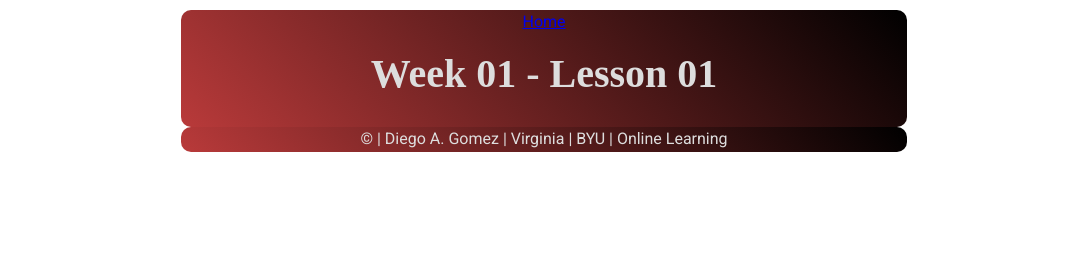
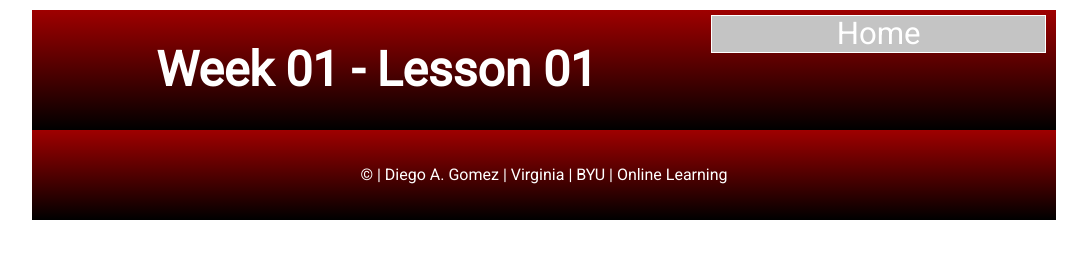
Before and after one commit to GomZ-D/GomZ-D.github.io, a plain HTML site: page WDD_330-Notes/lessons/w01L01.html in a window 1280 px wide. Shown: the whole page, without its empty margins (96-1183 px from the left). Drawn offline with Linux system fonts and the light colour scheme; a web font is replaced by a local one.

Commit message:
Links correction

```diff
--- a/WDD_330-Notes/lessons/w01L01.html
+++ b/WDD_330-Notes/lessons/w01L01.html
@@ -5,16 +5,16 @@
     <meta http-equiv="X-UA-Compatible" content="IE=edge">
     <meta name="viewport" content="width=device-width, initial-scale=1.0">
     <title>Notes WDD 330</title>
-    <link href="/style/normalize.css" rel="stylesheet">
-    <link href="/style/small.css" rel="stylesheet">
-    <link href="/style/medium.css" rel="stylesheet">
+    <link href="/WDD_330-Notes/style/normalize.css" rel="stylesheet">
+    <link href="/WDD_330-Notes/style/small.css" rel="stylesheet">
+    <link href="/WDD_330-Notes/style/medium.css" rel="stylesheet">
     <link href="https://fonts.googleapis.com/css2?family=Headland+One&family=Roboto:wght@400&display=swap" rel="stylesheet">
 </head>
 <body>
     <div class="main-content">
         <header class="myHeader lesson">
             <div class="box">
-                 <a class="linkHome" href="/index.html" target="_self">Home</a>
+                 <a class="linkHome" href="/WDD_330-Notes/index.html" target="_self">Home</a>
             </div>
             <div class="mytitle">
                 <h1>Week 01 - Lesson 01</h1>
```
Also changed, not shown: WDD_330-Notes/index.html (+7 -7 lines), WDD_330-Notes/lessons/w01L02.html (+4 -4 lines), WDD_330-Notes/lessons/w02L03.html (+4 -4 lines), WDD_330-Notes/lessons/w02L04.html (+4 -4 lines).
